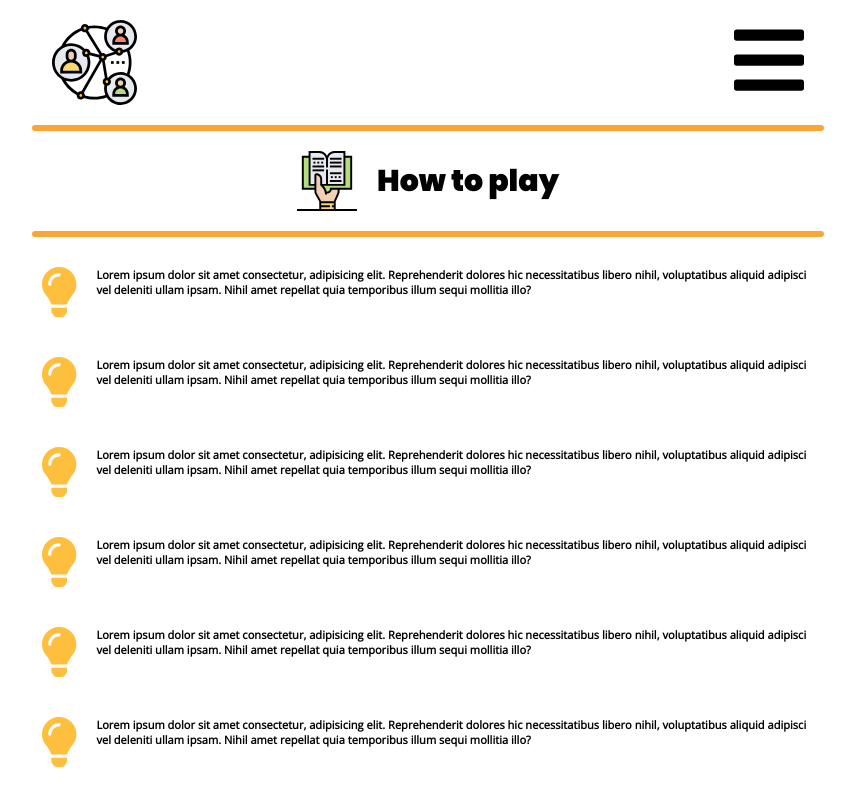
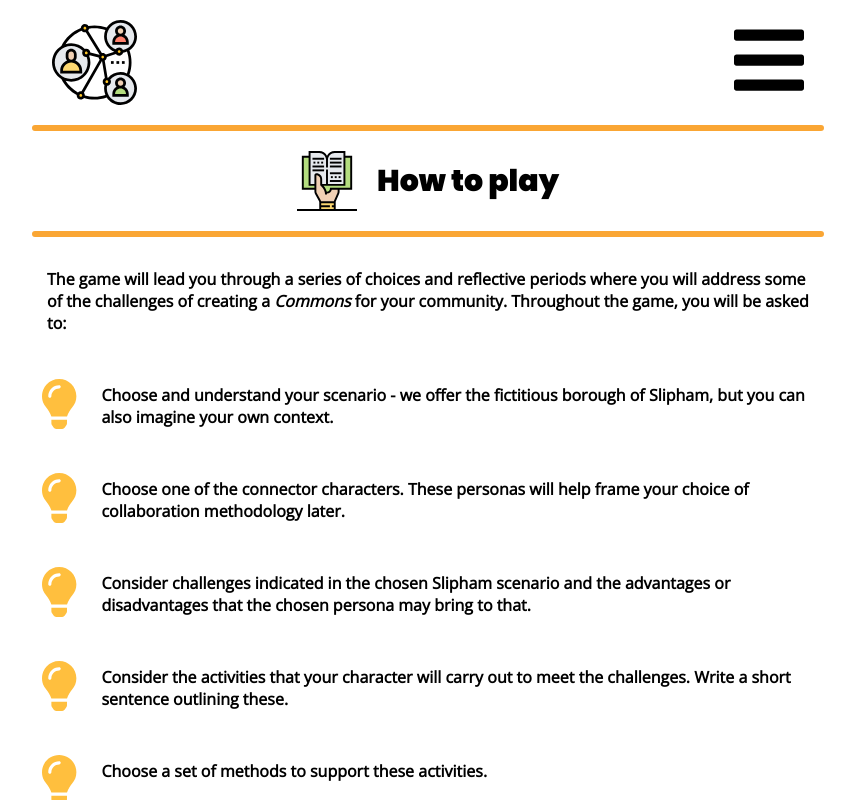
Before and after one commit to founders-programme-2/commons, a React (Create React App) app in the folder client/: page /howTo in a window 1280 px wide. Shown: the top 800 px of the page, without its empty margins (212-1067 px from the left). Built offline with nearby package versions, Linux system fonts and the light colour scheme; what react-router-prop-types would draw is missing.

Commit message:
add instruction data with small styling adjustments to font size

```diff
--- a/client/src/Component/views/HowTo/index.js
+++ b/client/src/Component/views/HowTo/index.js
@@ -1,4 +1,4 @@
-import React from 'react';
+import React, { Fragment } from 'react';
 import { FontAwesomeIcon } from '@fortawesome/react-fontawesome';
 import Header from '../../Common/Header';
 import Footer from '../../Common/Footer';
@@ -8,8 +8,15 @@ import instructionData from '../../../data/instruction';
 
 const HowTo = () => {
   return (
-    <div>
+    <Fragment>
       <Header headerImg={instruction} titleText="How to play" />
+      <br />
+      <Text>
+        The game will lead you through a series of choices and reflective
+        periods where you will address some of the challenges of creating a
+        <i> Commons</i> for your community. Throughout the game, you will be
+        asked to:{' '}
+      </Text>
       {instructionData.map(element => {
         return (
           <BodyWrapper key={element.id}>
@@ -21,7 +28,7 @@ const HowTo = () => {
         );
       })}
       <Footer backLink="/about" nextLink="/play" reviewScenario={false} />
-    </div>
+    </Fragment>
   );
 };
 
--- a/client/src/Component/views/HowTo/index.style.js
+++ b/client/src/Component/views/HowTo/index.style.js
@@ -13,8 +13,7 @@ export const PulpIcon = styled.div`
 `;
 
 export const Text = styled.p`
-  padding: 1rem;
+  padding: 1.5rem;
   font-weight: 700;
   font-family: 'Open Sans';
-  font-size: ${props => props.fontSize || '1.11rem'};
 `;
--- a/client/src/data/instruction.js
+++ b/client/src/data/instruction.js
@@ -2,36 +2,35 @@ module.exports = [
   {
     id: '1',
     text:
-      'Lorem ipsum dolor sit amet consectetur, adipisicing elit. Reprehenderit dolores hic necessitatibus libero nihil, voluptatibus aliquid adipisci vel deleniti ullam ipsam. Nihil amet repellat quia temporibus illum sequi mollitia illo?',
+      'Choose and understand your scenario - we offer the fictitious borough of Slipham, but you can also imagine your own context.',
   },
   {
     id: '2',
     text:
-      'Lorem ipsum dolor sit amet consectetur, adipisicing elit. Reprehenderit dolores hic necessitatibus libero nihil, voluptatibus aliquid adipisci vel deleniti ullam ipsam. Nihil amet repellat quia temporibus illum sequi mollitia illo?',
+      'Choose one of the connector characters. These personas will help frame your choice of collaboration methodology later.',
   },
   {
     id: '3',
     text:
-      'Lorem ipsum dolor sit amet consectetur, adipisicing elit. Reprehenderit dolores hic necessitatibus libero nihil, voluptatibus aliquid adipisci vel deleniti ullam ipsam. Nihil amet repellat quia temporibus illum sequi mollitia illo?',
+      'Consider challenges indicated in the chosen Slipham scenario and the advantages or disadvantages that the chosen persona may bring to that.',
   },
   {
     id: '4',
     text:
-      'Lorem ipsum dolor sit amet consectetur, adipisicing elit. Reprehenderit dolores hic necessitatibus libero nihil, voluptatibus aliquid adipisci vel deleniti ullam ipsam. Nihil amet repellat quia temporibus illum sequi mollitia illo?',
+      'Consider the activities that your character will carry out to meet the challenges. Write a short sentence outlining these.',
   },
   {
     id: '5',
-    text:
-      'Lorem ipsum dolor sit amet consectetur, adipisicing elit. Reprehenderit dolores hic necessitatibus libero nihil, voluptatibus aliquid adipisci vel deleniti ullam ipsam. Nihil amet repellat quia temporibus illum sequi mollitia illo?',
+    text: 'Choose a set of methods to support these activities.',
   },
   {
     id: '6',
     text:
-      'Lorem ipsum dolor sit amet consectetur, adipisicing elit. Reprehenderit dolores hic necessitatibus libero nihil, voluptatibus aliquid adipisci vel deleniti ullam ipsam. Nihil amet repellat quia temporibus illum sequi mollitia illo?',
+      'The selection of methods at the end will indicate to you as a connector what you will need to learn. We provide links to howto materials, and an opportunity to join our learning community.',
   },
   {
     id: '7',
     text:
-      'Lorem ipsum dolor sit amet consectetur, adipisicing elit. Reprehenderit dolores hic necessitatibus libero nihil, voluptatibus aliquid adipisci vel deleniti ullam ipsam. Nihil amet repellat quia temporibus illum sequi mollitia illo?',
+      'The selection will also show the hub team what systems they will need to develop and support in order to enable the connectors and others in the  community. The team can play a number of connector roles to gain a broad understanding of what needs to be built.',
   },
 ];
```
